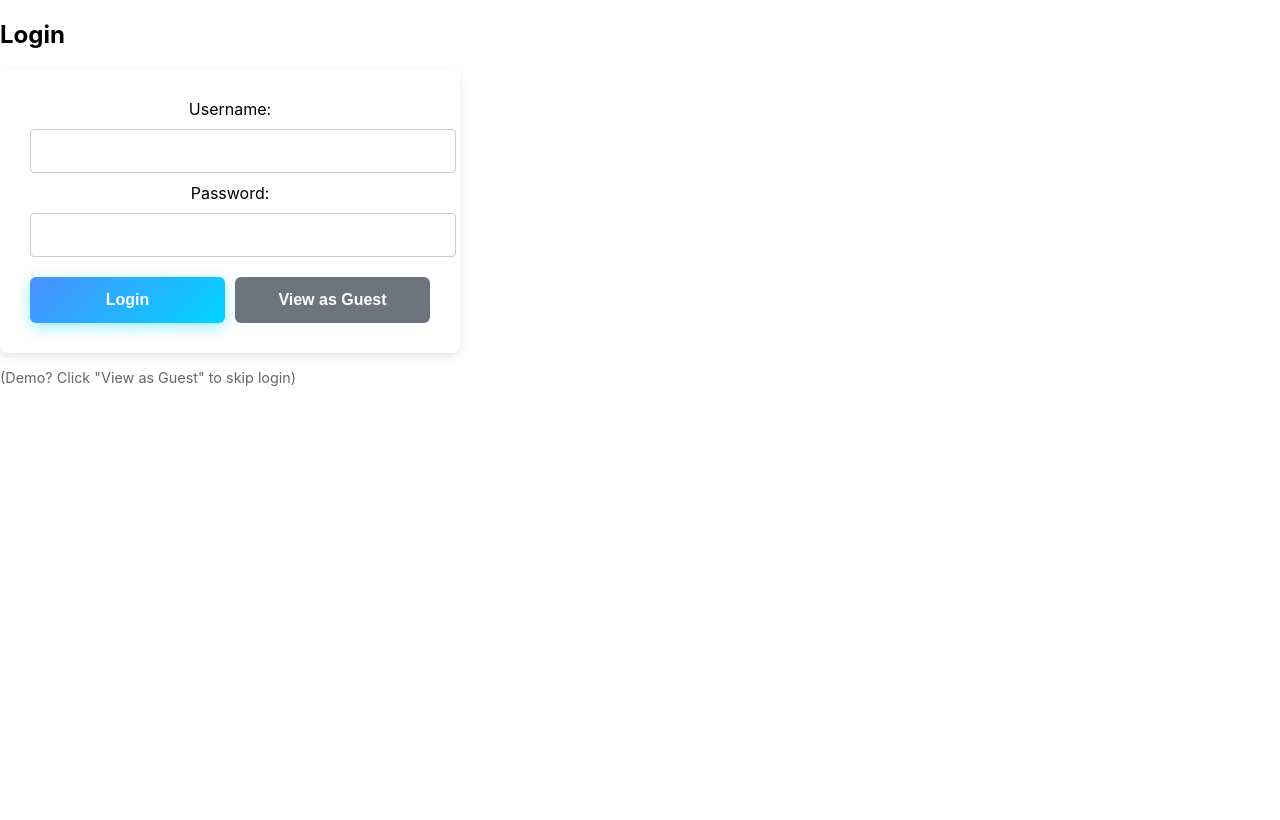
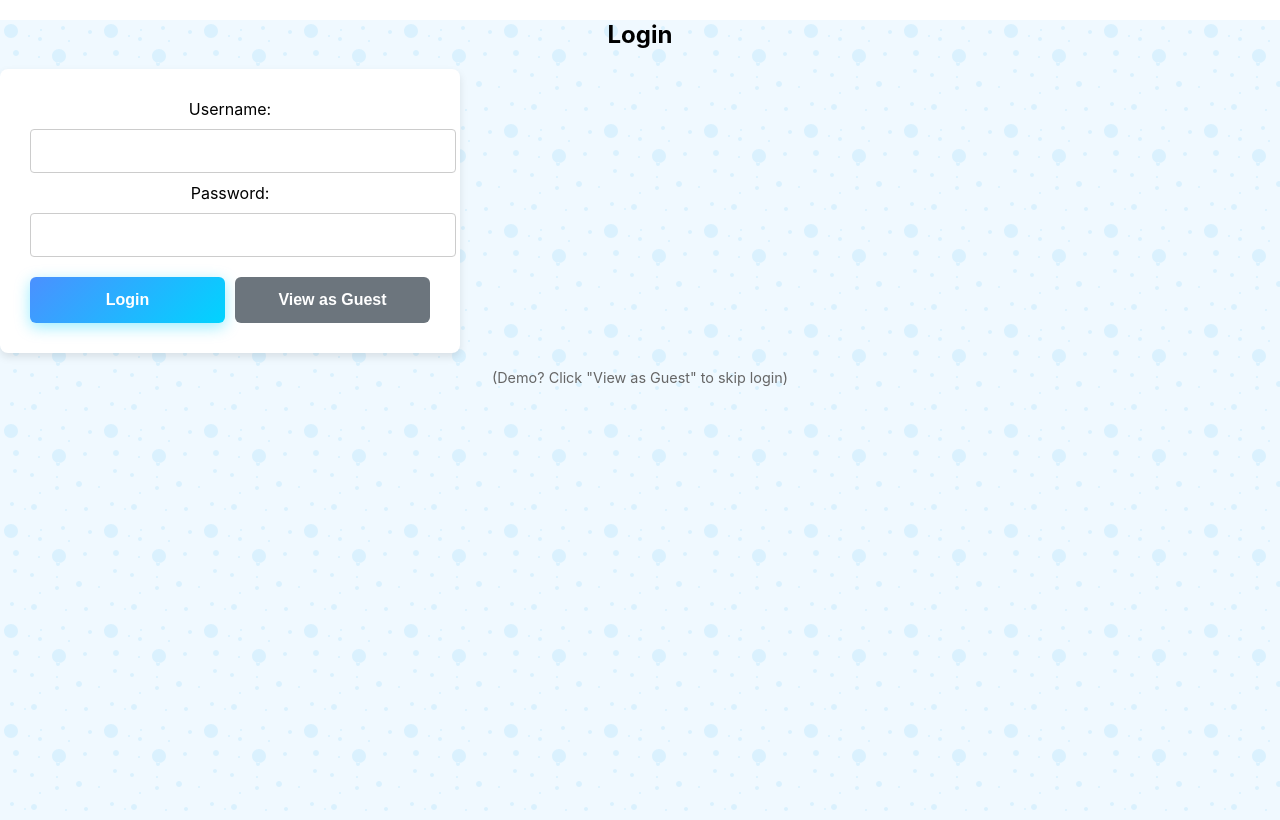
Before and after one commit to rony288/ronygram-app, a React (Create React App) app: page / in a window 1280 px wide. Built offline with nearby package versions, Linux system fonts and the light colour scheme.

Commit message:
Refactor App.js for import spacing and className
Fixed spacing in import statements and added className to the main div.

```diff
--- a/src/App.js
+++ b/src/App.js
@@ -1,22 +1,23 @@
 import React from 'react';
-import {BrowserRouter as Router, Route, Routes} from 'react-router-dom';
+import { BrowserRouter as Router, Route, Routes } from 'react-router-dom';
 import Login from './components/Login';
 import Home from './components/Home';
 import Profile from './components/Profile';
 import Settings from './components/Settings';
 import Explore from './components/Explore';
-import'./App.css';
+import './App.css'; // Fixed spacing here
 
 function App() {
   return (
     <Router>
-      <div>
+      {/* Added className="App" to apply the fancy background */}
+      <div className="App">
         <Routes>
-          <Route path="/" element={<Login/>}/>
-          <Route path="/Home"element={<Home/>}/>
-          <Route path="/Profile"element={<Profile/>}/>
-          <Route path="/Settings"element={<Settings/>}/>
-          <Route path="/Explore"element={<Explore/>}/>
+          <Route path="/" element={<Login />} />
+          <Route path="/Home" element={<Home />} />
+          <Route path="/Profile" element={<Profile />} />
+          <Route path="/Settings" element={<Settings />} />
+          <Route path="/Explore" element={<Explore />} />
         </Routes>
       </div>
     </Router>
```
